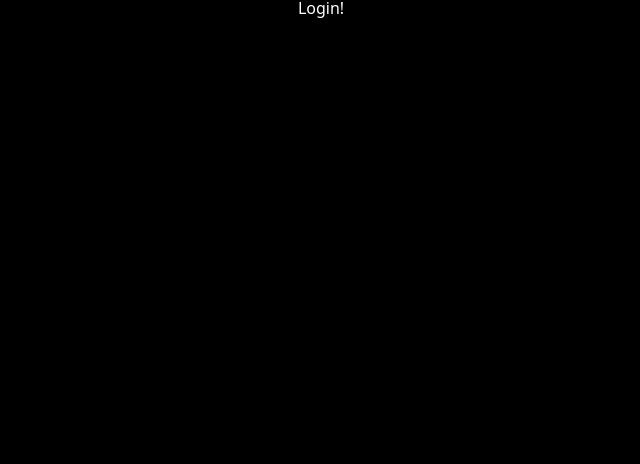
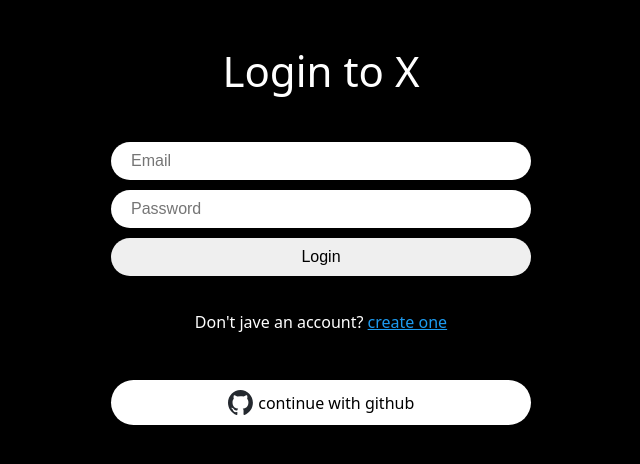
Before and after one commit to rhoeunbin/nwitter-reloaded, a React (Vite) app: page /login in a window 1280 px wide. Shown: the top 464 px of the page, without its empty margins (319-959 px from the left). Built offline with nearby package versions, Linux system fonts and the light colour scheme.

Commit message:
feat : setError, github login

```diff
--- /dev/null
+++ b/src/components/auth-components.ts
@@ -0,0 +1,51 @@
+// components 붙여넣기보다 한 번에 다 넣는게 좋음
+
+import styled from "styled-components";
+
+export const Wrapper = styled.div`
+  height: 100%;
+  display: flex;
+  flex-direction: column;
+  align-items: center;
+  width: 420px;
+  padding: 50px 0px;
+`;
+
+export const Title = styled.h1`
+  font-size: 42px;
+`;
+
+export const Form = styled.form`
+  margin-bottom: 10px;
+  margin-top: 50px;
+  display: flex;
+  flex-direction: column;
+  gap: 10px;
+  width: 100%;
+`;
+
+export const Input = styled.input`
+  padding: 10px 20px;
+  border-radius: 50px;
+  border: none;
+  width: 100%;
+  font-size: 16px;
+  &[type="submit"] {
+    cursor: pointer;
+    &:hover {
+      opacity: 0.8;
+    }
+  }
+`;
+
+export const Error = styled.span`
+  font-weight: 600;
+  color: tomato;
+`;
+
+export const Switcher = styled.span`
+  margin-top: 28px;
+  a {
+    color: #1d9bf0;
+  }
+`;
--- /dev/null
+++ b/src/components/github-btn.tsx
@@ -0,0 +1,48 @@
+import {
+  GithubAuthProvider,
+  signInWithPopup,
+  signInWithRedirect,
+} from "firebase/auth";
+import styled from "styled-components";
+import { auth } from "../firebase";
+import { useNavigate } from "react-router-dom";
+
+const Button = styled.span`
+  margin-top: 50px;
+  background-color: white;
+  font-weight: 500;
+  width: 100%;
+  color: black;
+  padding: 10px 20px;
+  border-radius: 50px;
+  border: 0;
+  display: flex;
+  gap: 5px;
+  align-items: center;
+  justify-content: center;
+  cursor: pointer;
+`;
+
+const Logo = styled.img`
+  height: 25px;
+`;
+export default function GithubButton() {
+  const navigate = useNavigate();
+  const onClick = async () => {
+    try {
+      const provider = new GithubAuthProvider();
+      // await signInWithPopup(auth, provider); 팝업을 닫으면 에러 나옴
+      await signInWithRedirect(auth, provider); // 취소하면 login 화면으로 돌아옴
+      navigate("/");
+    } catch (error) {
+      console.log(error);
+    }
+  };
+
+  return (
+    <Button onClick={onClick}>
+      <Logo src="/github-logo.svg" />
+      continue with github
+    </Button>
+  );
+}
--- a/src/routes/create-account.tsx
+++ b/src/routes/create-account.tsx
@@ -1,47 +1,17 @@
 import { createUserWithEmailAndPassword, updateProfile } from "firebase/auth";
 import React, { useState } from "react";
-import styled from "styled-components";
 import { auth } from "../firebase";
-import { useNavigate } from "react-router-dom";
-
-const Wrapper = styled.div`
-  height: 100%;
-  display: flex;
-  flex-direction: column;
-  align-items: center;
-  width: 420px;
-  padding: 50px 0px;
-`;
-
-const Title = styled.h1`
-  font-size: 42px;
-`;
-const Form = styled.form`
-  margin-top: 50px;
-  display: flex;
-  flex-direction: column;
-  gap: 10px;
-  width: 100%;
-`;
-
-const Input = styled.input`
-  padding: 10px 20px;
-  border-radius: 50px;
-  border: none;
-  width: 100%;
-  font-size: 16px;
-  &[type="submit"] {
-    cursor: pointer;
-    &:hover {
-      opacity: 0.8;
-    }
-  }
-`;
-
-const Error = styled.span`
-  font-weight: 600;
-  color: tomato;
-`;
+import { useNavigate, Link } from "react-router-dom";
+import { FirebaseError } from "firebase/app";
+import {
+  Error,
+  Input,
+  Switcher,
+  Title,
+  Wrapper,
+  Form,
+} from "../components/auth-components";
+import GithubButton from "../components/github-btn";
 
 export default function CraeteAccount() {
   const navigate = useNavigate();
@@ -66,6 +36,7 @@
 
   const onSubmit = async (e: React.FormEvent<HTMLFormElement>) => {
     e.preventDefault();
+    setError(""); // 한 번 더 클릭하면 에러 사라짐
     if (isLoading || name === "" || email === "" || password === "") return; // name, email, password = empty => 함수 종료
     try {
       setLoading(true);
@@ -87,6 +58,11 @@
       navigate("/");
     } catch (e) {
       // setError
+      if (e instanceof FirebaseError) {
+        // cmd+click으로 확인 가능
+        // console.log(e.code, e.message);
+        setError(e.message); // 사용자에게 보여주기
+      }
     } finally {
       setLoading(false);
     }
@@ -128,6 +104,10 @@
       </Form>
       {error !== "" ? <Error>{error}</Error> : null}
       {/* error 가 빈 문자열과 같지 않다면 에러메시지 보냄 */}
+      <Switcher>
+        Already an account? <Link to="/login">login</Link>
+      </Switcher>
+      <GithubButton />
     </Wrapper>
   );
 }
--- a/src/routes/login.tsx
+++ b/src/routes/login.tsx
@@ -1,3 +1,88 @@
+import React, { useState } from "react";
+import { useNavigate, Link } from "react-router-dom";
+import { FirebaseError } from "firebase/app";
+import { signInWithEmailAndPassword } from "firebase/auth";
+import { auth } from "../firebase";
+import {
+  Error,
+  Input,
+  Switcher,
+  Title,
+  Wrapper,
+  Form,
+} from "../components/auth-components";
+import GithubButton from "../components/github-btn";
+
 export default function Login() {
-  return <h1>Login!</h1>;
+  const navigate = useNavigate();
+  const [isLoading, setLoading] = useState(false);
+  const [email, setEmail] = useState("");
+  const [password, setPassword] = useState("");
+  const [error, setError] = useState("");
+
+  const onChange = (e: React.ChangeEvent<HTMLInputElement>) => {
+    const {
+      target: { name, value },
+    } = e;
+    if (name === "email") {
+      setEmail(value);
+    } else if (name === "password") {
+      setPassword(value);
+    }
+  };
+
+  const onSubmit = async (e: React.FormEvent<HTMLFormElement>) => {
+    e.preventDefault();
+    setError(""); // 한 번 더 클릭하면 에러 사라짐
+    if (isLoading || email === "" || password === "") return; // name, email, password = empty => 함수 종료
+    try {
+      setLoading(true);
+      // login
+      await signInWithEmailAndPassword(auth, email, password);
+
+      // success => redirect to home
+      navigate("/"); // home에 머물러야 함
+    } catch (e) {
+      // setError
+      if (e instanceof FirebaseError) {
+        // cmd+click으로 확인 가능
+        // console.log(e.code, e.message);
+        setError(e.message); // 사용자에게 보여주기
+      }
+    } finally {
+      setLoading(false);
+    }
+    console.log(email, password);
+  };
+
+  return (
+    <Wrapper>
+      <Title>Login to X</Title>
+      <Form onSubmit={onSubmit}>
+        <Input
+          onChange={onChange}
+          name="email"
+          value={email}
+          placeholder="Email"
+          type="text"
+          required
+        />
+        <Input
+          onChange={onChange}
+          name="password"
+          value={password}
+          placeholder="Password"
+          type="password"
+          required
+        />
+        <Input type="submit" value={isLoading ? "...loading" : "Login"} />
+      </Form>
+      {error !== "" ? <Error>{error}</Error> : null}
+      {/* error 가 빈 문자열과 같지 않다면 에러메시지 보냄 */}
+      <Switcher>
+        Don't jave an account? <Link to="/create-account">create one</Link>
+      </Switcher>
+      <GithubButton />
+    </Wrapper>
+  );
 }
```
Also changed, not shown: public/github-logo.svg (added).
